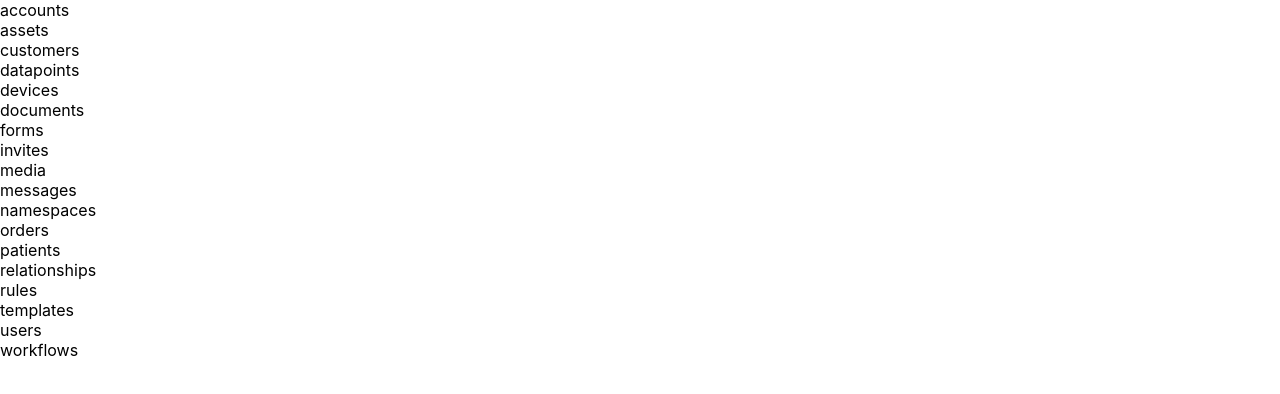
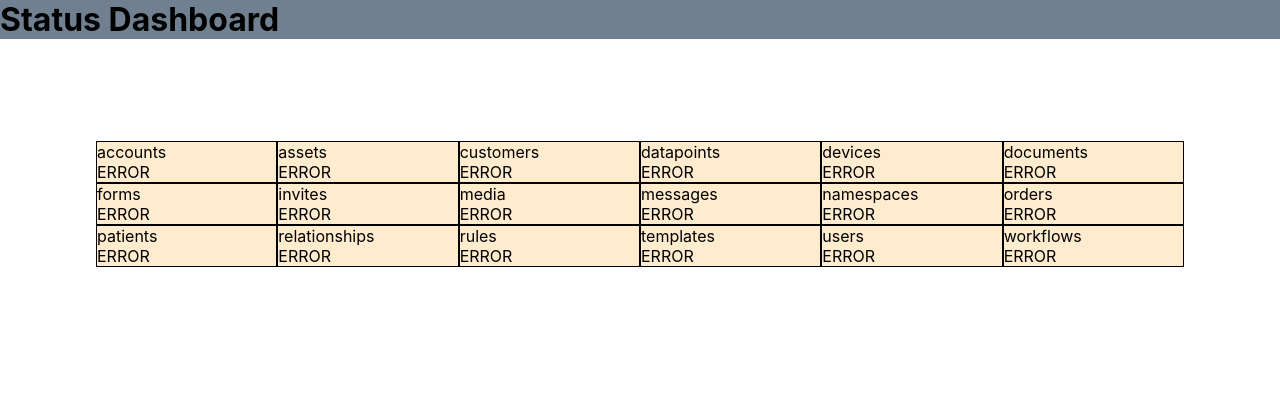
Before and after one commit to betodevq/factory-four, a React (Create React App) app: page / in a window 1280 px wide. Shown: the top 394 px of the page. Built offline with nearby package versions, Linux system fonts and the light colour scheme; no server answers.

Commit message:
Added API calls and basic layout scaffolding

```diff
--- a/package.json
+++ b/package.json
@@ -3,7 +3,9 @@
   "version": "0.1.0",
   "private": true,
   "dependencies": {
-    "@material-ui/core": "^4.12.4",
+    "@emotion/react": "^11.10.0",
+    "@emotion/styled": "^11.10.0",
+    "@mui/material": "^5.10.0",
     "@testing-library/jest-dom": "^5.16.5",
     "@testing-library/react": "^13.3.0",
     "@testing-library/user-event": "^13.5.0",
--- a/src/components/Dashboard/index.tsx
+++ b/src/components/Dashboard/index.tsx
@@ -1,13 +1,34 @@
 import React from "react";
 import "./styles.css";
+import { Grid } from "@mui/material";
 import * as Constants from "../../constants";
 import StatusCard from "../StatusCard";
+import { useServiceStatus } from "../../hooks/useServiceStatus";
 
 function Dashboard() {
+  const data: any[] = useServiceStatus();
   return (
-    <div className="dashboard-body">
-      <StatusCard />
-    </div>
+    <>
+      <header className="dashboard-header">
+        <h1>Status Dashboard</h1>
+      </header>
+      <div className="dashboard-body">
+        <Grid container spacing={0}>
+          {!!data.length && data.map((status, idx) => (
+            <Grid
+              key={idx}
+              item
+              className="StatusCard-card"
+              xs={6}
+              sm={3}
+              md={2}
+            >
+              <StatusCard status={status} />
+            </Grid>
+          ))}
+        </Grid>
+      </div>
+    </>
   );
 }
 
--- a/src/components/Dashboard/styles.css
+++ b/src/components/Dashboard/styles.css
@@ -0,0 +1,10 @@
+.dashboard-body {
+  margin: 0 auto;
+  width: 85%;
+  margin-top: 8%
+}
+
+.dashboard-header {
+  margin-bottom: 1rem;
+  background-color: slategray;
+}
--- a/src/components/StatusCard/index.tsx
+++ b/src/components/StatusCard/index.tsx
@@ -1,17 +1,27 @@
 import React from "react";
 import "./styles.css";
 import * as Constants from "../../constants";
+import { Grid } from "@mui/material";
+import { useServiceStatus } from "../../hooks/useServiceStatus";
 
-function StatusCard() {
+type Props = {
+  status: any;
+};
+
+const StatusCard: React.FC<Props> = ({ status }) => {
+  const time = status.time
+    ? new Date(status.time).toLocaleTimeString("es-AR", {
+        hour12: false,
+      })
+    : "";
   return (
-    <>
-      {Constants.MODULES.map((module) => (
-        <div className="StatusCard">
-          <p>{module}</p>
-        </div>
-      ))}
-    </>
+    <div>
+      <p>{status.service}</p>
+      <p>{status.message}</p>
+      <p>{status.hostname}</p>
+      <p>{time}</p>
+    </div>
   );
-}
+};
 
 export default StatusCard;
--- a/src/components/StatusCard/styles.css
+++ b/src/components/StatusCard/styles.css
@@ -0,0 +1,4 @@
+.StatusCard-card {
+  background-color: blanchedalmond;
+  border: 1px solid black;
+}
--- a/src/constants/index.ts
+++ b/src/constants/index.ts
@@ -1,6 +1,6 @@
 export const REFRESH_INTERVAL: number = 15000; //ms
 
-export const MODULES: String[] = [
+export const SERVICES: string[] = [
   "accounts",
   "assets",
   "customers",
@@ -21,4 +21,4 @@ export const MODULES: String[] = [
   "workflows",
 ];
 
-export const API_BASE_URL: string = "https://api.factoryfour.com/API_NAME/health/status";
+export const API_BASE_URL: string = "https://api.factoryfour.com/";
--- /dev/null
+++ b/src/hooks/useServiceStatus.ts
@@ -0,0 +1,38 @@
+import { useEffect, useState } from "react";
+import * as Constants from "../constants";
+
+export const useServiceStatus = (): any => {
+  const [data, setData] = useState<any[]>([]);
+
+  useEffect(() => {
+    //Could try refactoring with Promise.allSettled
+    const fetchAPI = async () => {
+      const servicesData: any[] = [];
+      for (const service of Constants.SERVICES) {
+        try {
+          const response = await fetch(
+            `${Constants.API_BASE_URL}${service}/health/status`
+          );
+          const data = await response.json();
+          servicesData.push({ ...data, service });
+        } catch (error: any) {
+          servicesData.push({
+            success: false,
+            service,
+            message: "ERROR",
+          });
+        }
+      }
+      setData(servicesData);
+    };
+    if (data.length === 0) {
+      fetchAPI();
+    }
+    const fetchInterval = setInterval(() => fetchAPI(), 15000);
+    return () => clearInterval(fetchInterval);
+  }, [data]);
+
+  // useEffect(() => {}, [service]);
+
+  return data;
+};
--- a/src/index.tsx
+++ b/src/index.tsx
@@ -1,17 +1,13 @@
-import React from 'react';
-import ReactDOM from 'react-dom/client';
-import './index.css';
-import App from './App';
-import reportWebVitals from './reportWebVitals';
+import React from "react";
+import ReactDOM from "react-dom/client";
+import "./index.css";
+import App from "./App";
+import reportWebVitals from "./reportWebVitals";
 
 const root = ReactDOM.createRoot(
-  document.getElementById('root') as HTMLElement
+  document.getElementById("root") as HTMLElement
 );
-root.render(
-  <React.StrictMode>
-    <App />
-  </React.StrictMode>
-);
+root.render(<App />);
 
 // If you want to start measuring performance in your app, pass a function
 // to log results (for example: reportWebVitals(console.log))
```
Also changed, not shown: 1 other file (tests, documents, lock files or other folders).
